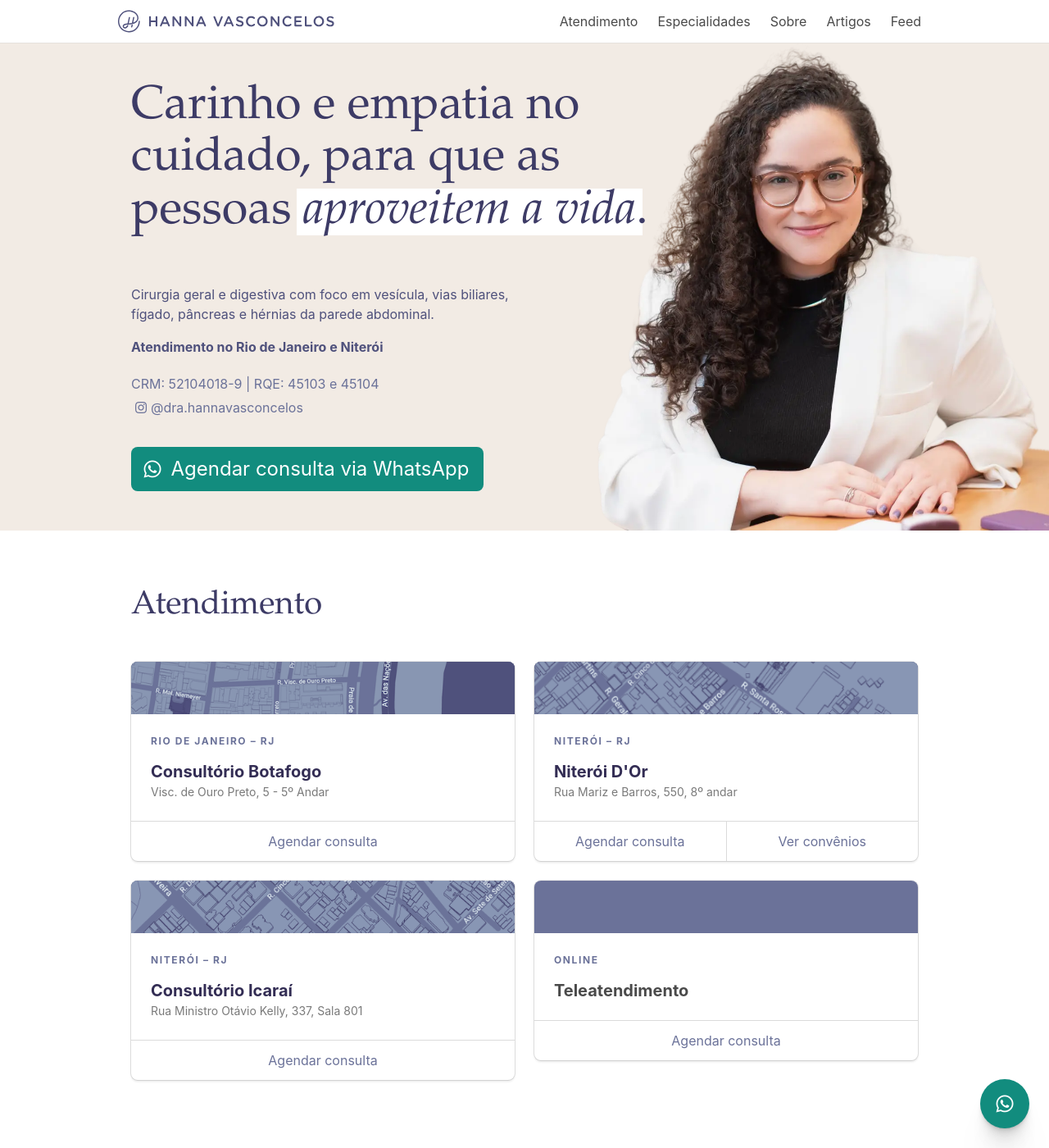
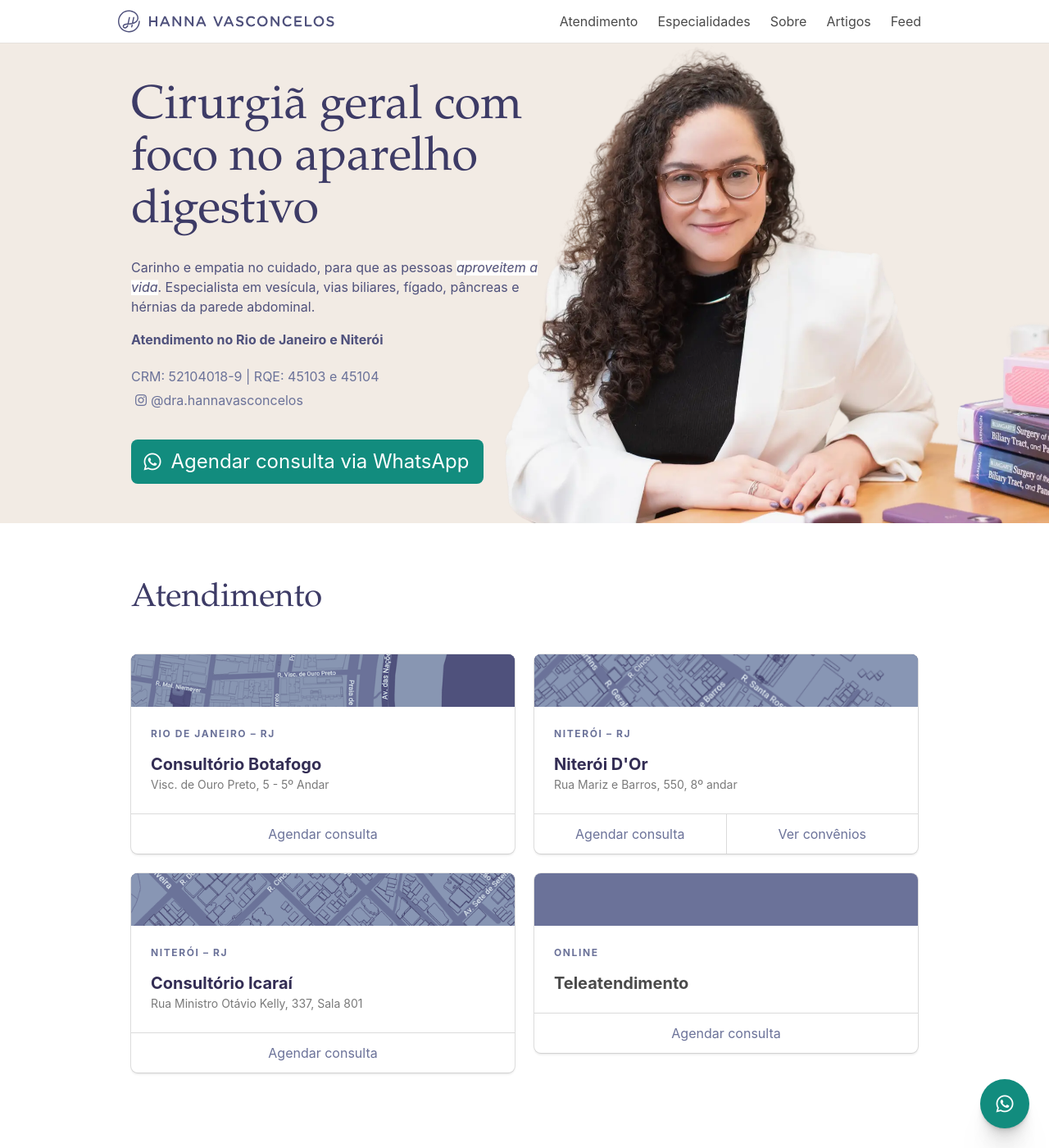
Before and after one commit to jpfaraco/hannavasconcelos, a Jekyll site: the page built from index.md, in a window 1280 px wide and 1400 px high. Shown: the whole window at 82% size. Built offline with Jekyll 4.4.1, drawn with Linux system fonts in a browser that asks for light colours; nearby versions of some CDN libraries; some web fonts are replaced.

Commit message:
Adjusting hero copy and hierarchy

```diff
--- a/_includes/hero.html
+++ b/_includes/hero.html
@@ -5,10 +5,14 @@
         <div class="column is-8">
           <img src="/assets/images/hero-thumb.png" alt="Dra. Hanna Vasconcelos - Cirurgiã Geral"
             class="is-hidden-tablet thumb" />
-          <h3>Carinho e empatia no cuidado, para que as pessoas <em>aproveitem a vida</em>.</h3>
-          <h2>Cirurgia geral e digestiva com foco em vesícula, vias biliares, fígado, pâncreas e hérnias da
-            parede
-            abdominal. <span>Atendimento no Rio de Janeiro e Niterói</span></h2>
+          <h2>Cirurgiã geral com foco no aparelho digestivo</h2>
+          <h3>Carinho e empatia no
+            cuidado, para que as pessoas <em>aproveitem a vida</em>. Especialista em vesícula, vias biliares, fígado,
+            pâncreas e
+            hérnias
+            da parede abdominal.
+            <span>Atendimento no Rio de Janeiro e Niterói</span>
+          </h3>
           <ul class="personal h-card">
             <li>CRM: 52104018-9 | RQE: 45103 e 45104</li>
             <li>
--- a/_sass/_base.scss
+++ b/_sass/_base.scss
@@ -61,33 +61,30 @@ nav {
 
 #hero {
   background-color: $color-bg-hero;
-  display: flex;
-  flex-direction: column;
-  justify-content: center;
-  align-items: center;
   background-image: url("/assets/images/hero-image.webp");
   background-repeat: no-repeat;
-  background-position: calc(50% + 570px) bottom;
+  background-position: calc(50% + 450px) bottom;
   background-size: auto 100%;
 
   .thumb {
     width: 112px;
   }
 
-  h3 {
+  h2 {
     font-size: 3.6rem;
     line-height: 110%;
+    max-width: 510px;
+
+    em {
+      box-shadow: 0 -1.15em 0 inset #fff;
+      padding: 0 8px;
+      margin: 0 -8px;
+    }
   }
 
-  h3 em {
-    box-shadow: 0 -1.15em 0 inset #fff;
-    padding: 0 8px;
-    margin: 0 -8px;
-  }
-
-  h2 {
+  h3 {
     max-width: 32rem;
-    margin-top: 3.5rem;
+    margin-top: 1.5rem;
     margin-bottom: 1.3rem;
     font-size: 1rem;
     font-weight: 400;
@@ -95,6 +92,10 @@ nav {
     color: $color-primary-500;
     text-shadow: 0 0 2px $color-bg-hero, 0 0 6px $color-bg-hero;
     font-family: BlinkMacSystemFont, -apple-system, "Segoe UI", "Roboto", "Oxygen", "Ubuntu", "Cantarell", "Fira Sans", "Droid Sans", "Helvetica Neue", "Helvetica", "Arial", sans-serif;
+
+    em {
+      box-shadow: 0 -1.15em 0 inset #fff;
+    }
 
     span {
       display: block;
@@ -410,11 +411,11 @@ footer {
 
   #hero {
     h2 {
-      margin-top: 2.5rem;
+      font-size: 2rem;
     }
 
     h3 {
-      font-size: 2rem;
+      margin-top: 1.5rem;
     }
 
     background-image: none;
```
